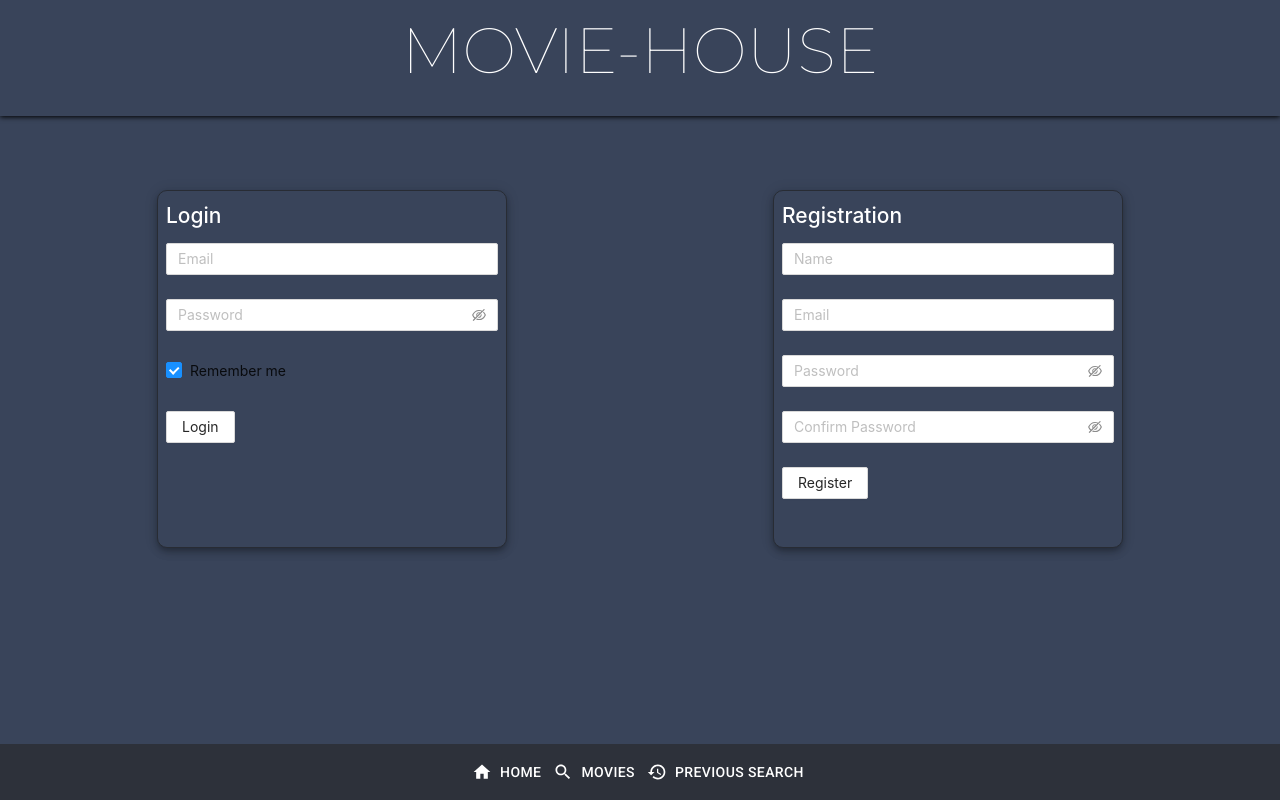
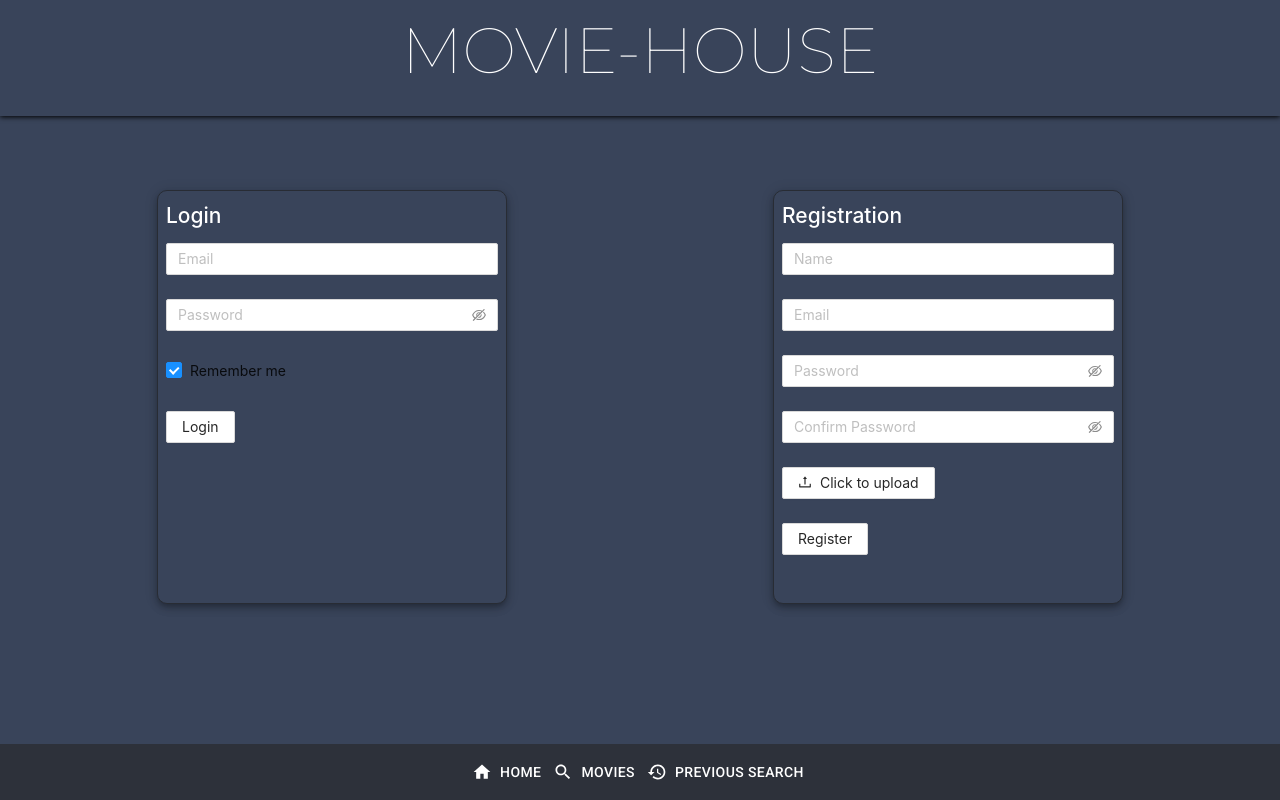
Before and after one commit to mexell96/movie-house, a React (Create React App) app: page /auth in a window 1280 px wide. Built offline with nearby package versions, Linux system fonts and the light colour scheme.

Commit message:
added authorization for login

```diff
--- a/package.json
+++ b/package.json
@@ -18,6 +18,7 @@
     "@types/react-router-dom": "^5.1.8",
     "@types/styled-components": "^5.1.11",
     "antd": "^4.16.10",
+    "antd-img-crop": "^3.14.3",
     "axios": "^0.21.1",
     "formik": "^2.2.9",
     "react": "^17.0.2",
--- a/src/AppRouter.tsx
+++ b/src/AppRouter.tsx
@@ -33,7 +33,7 @@ const AppRouter = () => {
               component={PreviousSearches}
               exact
             />
-            <Route path="/profile/:id" component={Profile} exact />
+            <Route path="/profile/:email" component={Profile} exact />
             <Route path="/auth" component={Authentication} exact />
           </Switch>
         </Container>
--- a/src/components/CreateUser/CreateUser.tsx
+++ b/src/components/CreateUser/CreateUser.tsx
@@ -1,6 +1,15 @@
-import { Form, Input, Button } from "antd";
+import { Form, Input, Button, Upload } from "antd";
+import { UploadOutlined } from "@ant-design/icons";
 import { uid } from "uid/secure";
 import { useHistory } from "react-router-dom";
+
+const normFile = (e: any) => {
+  console.log("Upload event:", e);
+  if (Array.isArray(e)) {
+    return e;
+  }
+  return e && e.fileList;
+};
 
 const CreateUser = () => {
   const history = useHistory();
@@ -16,10 +25,10 @@ const CreateUser = () => {
     const users: any = data || {};
     localStorage.setItem(
       "Users",
-      JSON.stringify({ ...users, [user.uid]: user })
+      JSON.stringify({ ...users, [user.email]: user })
     );
 
-    history.push(`/profile/${user.uid}`);
+    history.push(`/profile/${user.email}`);
   };
 
   const onFinishFailed = (errorInfo: any) => {
@@ -91,6 +100,14 @@ const CreateUser = () => {
         ]}>
         <Input.Password placeholder="Confirm Password" />
       </Form.Item>
+      <Form.Item
+        name="upload"
+        valuePropName="fileList"
+        getValueFromEvent={normFile}>
+        <Upload name="logo" listType="picture">
+          <Button icon={<UploadOutlined />}>Click to upload</Button>
+        </Upload>
+      </Form.Item>
       <Form.Item>
         <Button htmlType="submit">Register</Button>
       </Form.Item>
--- a/src/components/Login/Login.tsx
+++ b/src/components/Login/Login.tsx
@@ -1,8 +1,23 @@
-import { Form, Input, Button, Checkbox } from "antd";
+import { Form, Input, Button, Checkbox, message } from "antd";
+import { useHistory } from "react-router-dom";
 
 const Login = () => {
+  const history = useHistory();
+
   const onFinish = (values: any) => {
+    const { email, password, remember } = values;
     console.log("Success:", values);
+
+    const data = JSON.parse(localStorage.getItem("Users") || "null");
+    const user = data[email];
+    console.log(user, "user 444");
+
+    if (user && password === user.password) {
+      message.success("Сonfirmed");
+      history.push(`/`);
+    } else {
+      message.error("Error - wrong data");
+    }
   };
 
   const onFinishFailed = (errorInfo: any) => {
@@ -18,7 +33,7 @@ const Login = () => {
       scrollToFirstError>
       <h2>Login</h2>
       <Form.Item
-        name="Email"
+        name="email"
         rules={[
           {
             type: "email",
--- a/src/pages/Profile/Profile.tsx
+++ b/src/pages/Profile/Profile.tsx
@@ -1,16 +1,33 @@
 import { useParams } from "react-router";
+import { makeStyles } from "@material-ui/core/styles";
+import { ProfileImgStyled } from "./Profile.style";
+
+const useStyles = makeStyles((theme) => ({
+  paper: {
+    width: "100%",
+    margin: "10px",
+    backgroundColor: "#39445a",
+    border: "1px solid #282c34",
+    borderRadius: 10,
+    color: "white",
+    boxShadow: theme.shadows[5],
+    padding: theme.spacing(1, 1, 3),
+  },
+}));
 
 const Profile = () => {
-  const { id } = useParams<{ id: string }>();
+  const classes = useStyles();
+  const { email } = useParams<{ email: string }>();
 
   const data = JSON.parse(localStorage.getItem("Users") || "null");
-  const user = data[id];
+  const user = data[email];
   console.log(user, "user");
 
   return (
-    <div>
+    <div className={classes.paper}>
       <h2>Profile</h2>
       <div>{user.name}</div>
+      {/* <ProfileImgStyled src={user.avatar} alt="avatar" /> */}
       <div>{user.email}</div>
     </div>
   );
```
Also changed, not shown: src/pages/Profile/Profile.style.ts (added, +7 -0 lines), 1 other file (tests, documents, lock files or other folders).
